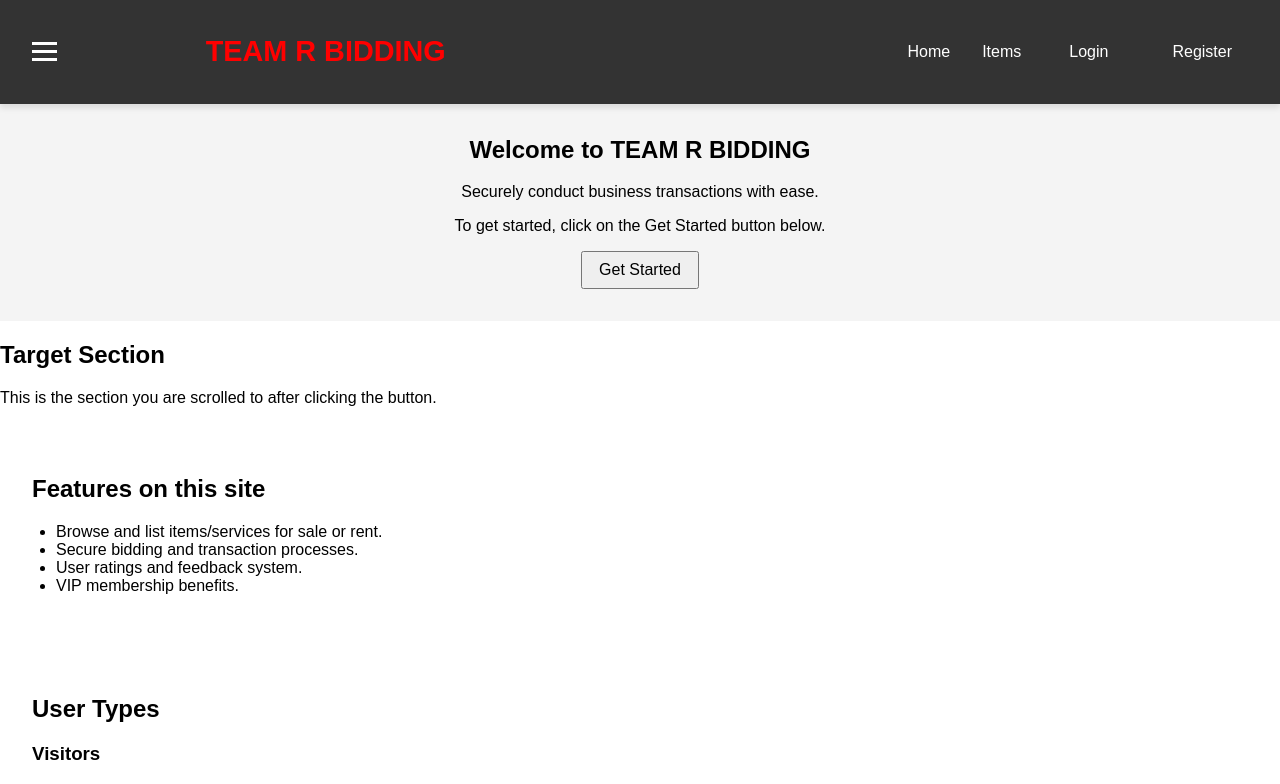
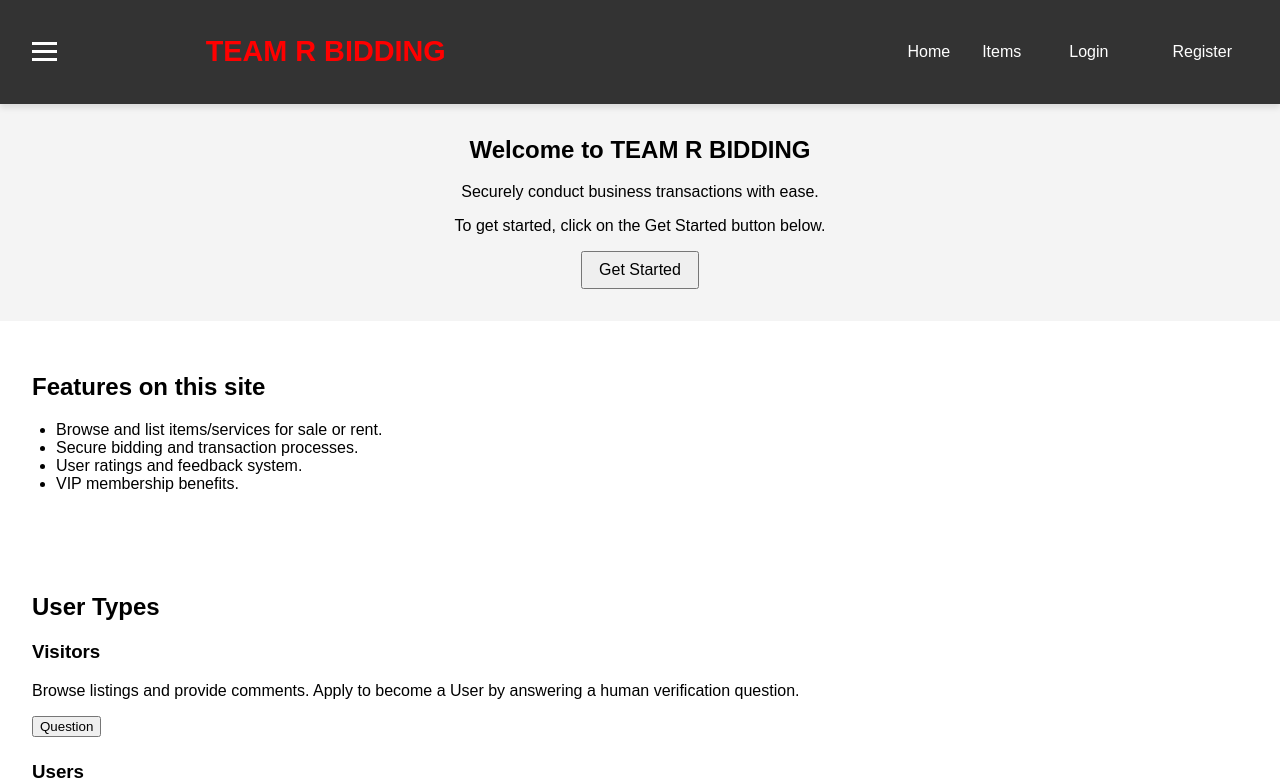
Before and after one commit to alexisj890/FinalProject_323, a React (Vite) app in the folder FinalBiddingProject-Frontend/: page / in a window 1280 px wide. Shown: the top 784 px of the page. Built offline with nearby package versions, Linux system fonts and the light colour scheme; no server answers.

Commit message:
Banner get started

```diff
--- a/FinalBiddingProject-Frontend/src/components/Banner.jsx
+++ b/FinalBiddingProject-Frontend/src/components/Banner.jsx
@@ -18,9 +18,7 @@ function Banner() {
         <button onClick={handleScroll}>Get Started</button>
       </section>
       <section ref={targetSectionRef} className="target-section">
-        <h2>Target Section</h2>
-        <p>This is the section you are scrolled to after clicking the button.</p>
-      </section>
+        </section>
     </div>
   );
 }
```
